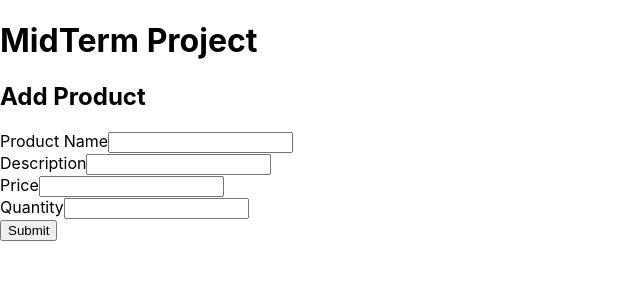
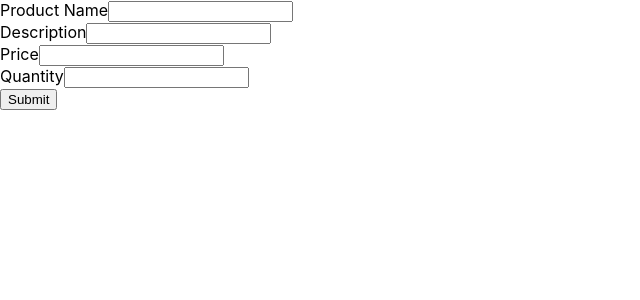
Before and after one commit to Geiranix/Comp229-MidTerm, a React (Create React App) app in the folder midterm-301200435/: page / in a window 1280 px wide. Shown: the top 300 px of the page, without its empty margins (0-640 px from the left). Built offline with nearby package versions, Linux system fonts and the light colour scheme; the HTML template or start-up script is replaced by a standard one.

Commit message:
I modified the App component

```diff
--- a/midterm-301200435/src/App.js
+++ b/midterm-301200435/src/App.js
@@ -1,12 +1,10 @@
-// src/App.js
+
 import React from 'react';
 import AddProduct from './components/AddProduct';
 
 function App() {
     return (
         <div className="App">
-            <h1>MidTerm Project</h1>
-            <h2>Add Product</h2>
             <AddProduct />
         </div>
     );
--- a/midterm-301200435/src/styles.css
+++ b/midterm-301200435/src/styles.css
@@ -0,0 +1,33 @@
+
+body {
+    font-family: Arial, sans-serif;
+}
+
+.App {
+    text-align: center;
+}
+
+form {
+    margin: 20px auto;
+    width: 300px;
+    text-align: left;
+}
+
+div {
+    margin-bottom: 10px;
+}
+
+label {
+    display: block;
+    margin-bottom: 5px;
+}
+
+input {
+    width: 100%;
+    padding: 8px;
+    box-sizing: border-box;
+}
+
+button {
+    padding: 10px 20px;
+}
```
